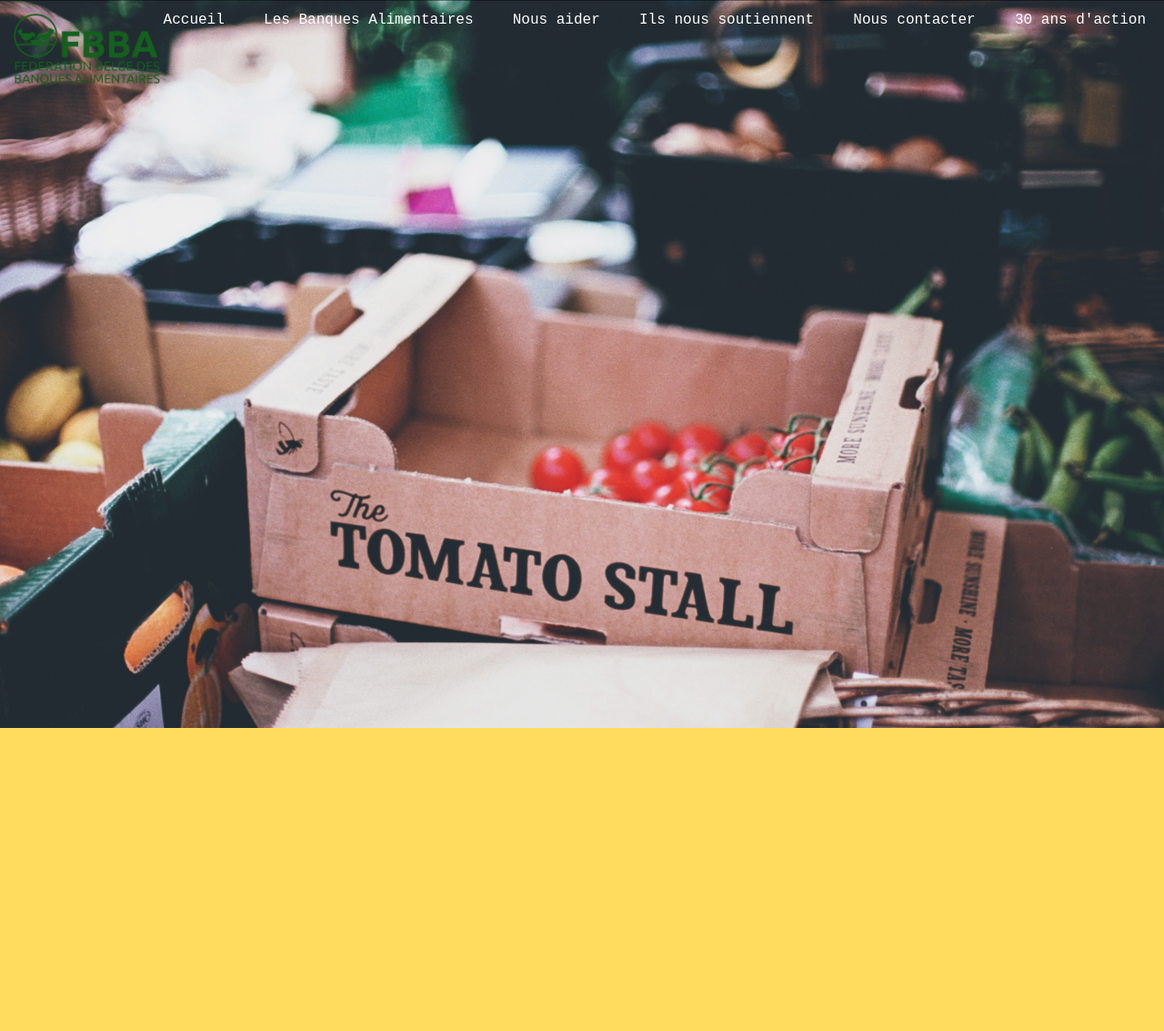
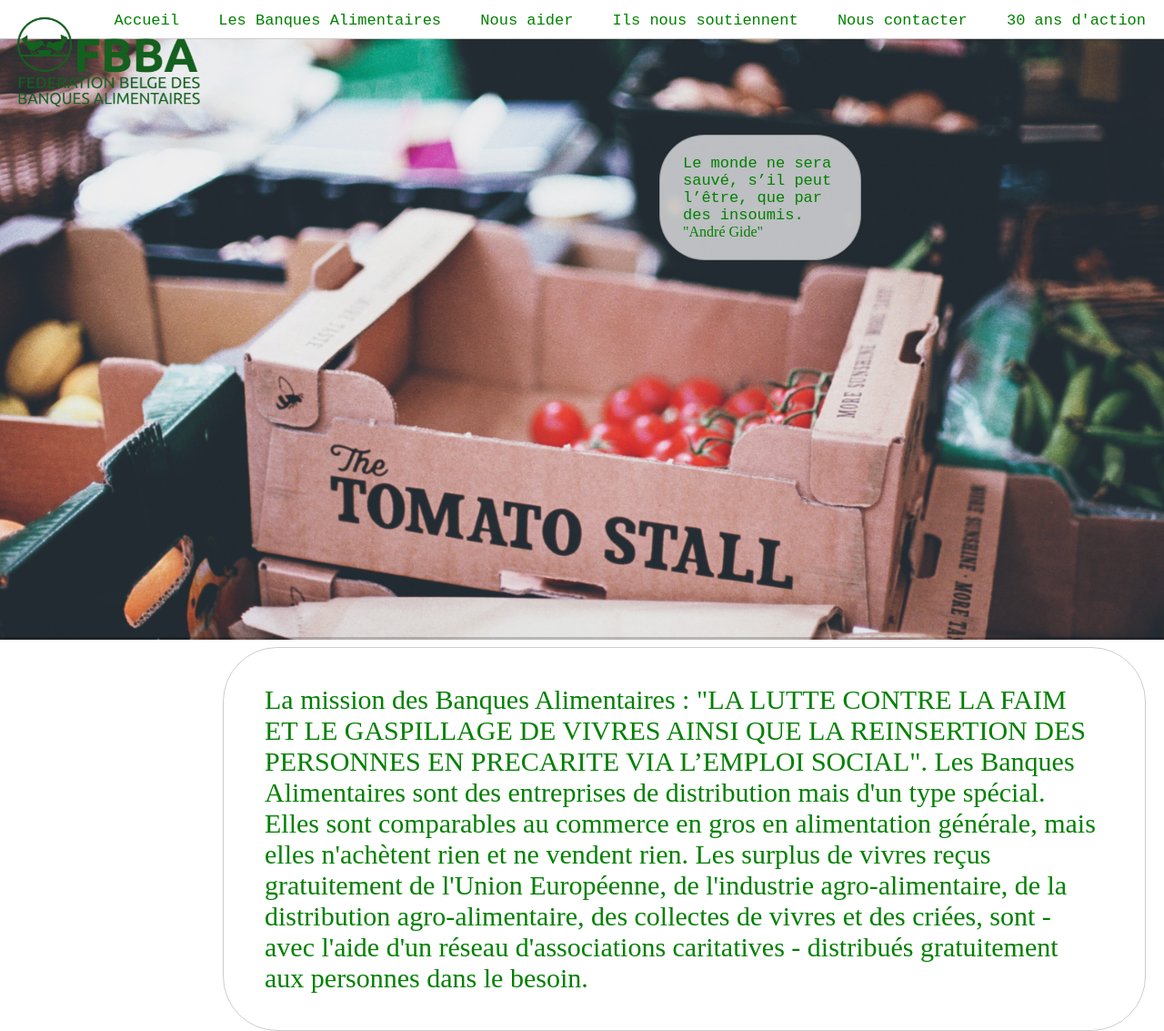
Before and after one commit to pecoraroFRANCESCO/Learning-Environment, a plain HTML site: page index.html in a window 1280 px wide. Shown: the whole page at 91% size. Before the commit the page ends 800 px from the top, so only its background shows below. Drawn offline with Linux system fonts and the light colour scheme.

Commit message:
fin exe 03

```diff
--- a/css/style.css
+++ b/css/style.css
@@ -1,6 +1,6 @@
 
 body{
-	background-color: #ffdb5e;
+	background-color: white;
 	margin: 0;
 	padding: 0;
 }
@@ -20,10 +20,14 @@
 }
 a{
 	text-decoration: none;
-	color: white;
+	color: green;
 	font-family: Courier New;
-	font-size: 16px;
+	font-size: 17px;
 }
+a:hover {
+    color: black;
+}
+
 .nav{
 	font-size: 13px;
 	border: solid rgba(0, 0, 0, 0.2);
@@ -32,20 +36,51 @@
 	position: fixed;
 	top: 0;
 	left: 0;
-	background-color: rgba(0, 0, 0, 0.25);
+	background-color: white;
+	height: 42px;
 }
 .about{
 	background: url(../img/about.jpg) no-repeat;
 	background-size: cover;
 	background-position: center;
-	height: 800px;
+	border-bottom: 3px solid rgba(0, 0, 0, 0.2);
+	position: static;
+	top: 0;
+	left: 0;
+	height: 700px;
+	width: 100%;
 }
 
 .logo{
 	background: url(../img/fbba-logo.png) no-repeat;
-	position: fixed;
-	height: 100px;
-	width: 330px;
 	background-size: contain;
 	background-position: unset;
+	position: fixed;
+	height: 125px;
+	width: 330px;
+
 }
+
+.resu{
+	border: 1px solid rgba(0, 0, 0, 0.2);
+	border-radius: 60px;
+	color: green;
+	font-size: 30px;
+	padding: 10px 45px;
+	margin-top: -130px;
+	margin-left: 245px;
+	margin-right: 20px;
+}
+
+.citation{
+	position: relative;
+	top: -555px;
+	right: -725px;
+	width: 170px;
+	border: 1px solid rgba(0, 0, 0, 0.2);
+	border-radius: 50px;
+	color: green;
+	background-color: rgba(255, 255, 255, 0.7);
+	font-size: 16px;
+	padding: 5px 25px;
+}
--- a/index.html
+++ b/index.html
@@ -16,7 +16,13 @@
 			<li><a href="action">30 ans d'action</a></li>
 		</ul>
 	</div>
-	<div class="logo"></div>
+		<div class="logo"></div>
 	<div class="about"></div>
+		<div class="citation">
+			<p><a href="https://fr.wikiquote.org/wiki/André_Gide" target="_blank"> Le monde ne sera sauvé, s’il peut l’être, que par des insoumis.</a><br/> "André Gide"</p>
+		</div>
+		<div class="resu">
+			<p>La mission des Banques <span>Alimentaires</span> : "LA <span>LUTTE</span> CONTRE LA FAIM ET LE <span>GASPILLAGE</span> DE VIVRES AINSI QUE LA REINSERTION DES PERSONNES EN PRECARITE VIA L’EMPLOI SOCIAL". Les Banques Alimentaires sont des entreprises de distribution mais d'un type spécial. Elles sont comparables au commerce en gros en alimentation générale, mais elles n'achètent rien et ne vendent rien. Les surplus de vivres reçus gratuitement de l'Union Européenne, de l'industrie agro-alimentaire, de la distribution agro-alimentaire, des collectes de vivres et des criées, sont - avec l'aide d'un réseau d'associations caritatives - distribués gratuitement aux personnes dans le besoin.</p>
+		</div>
 </body>
 </html>
```
